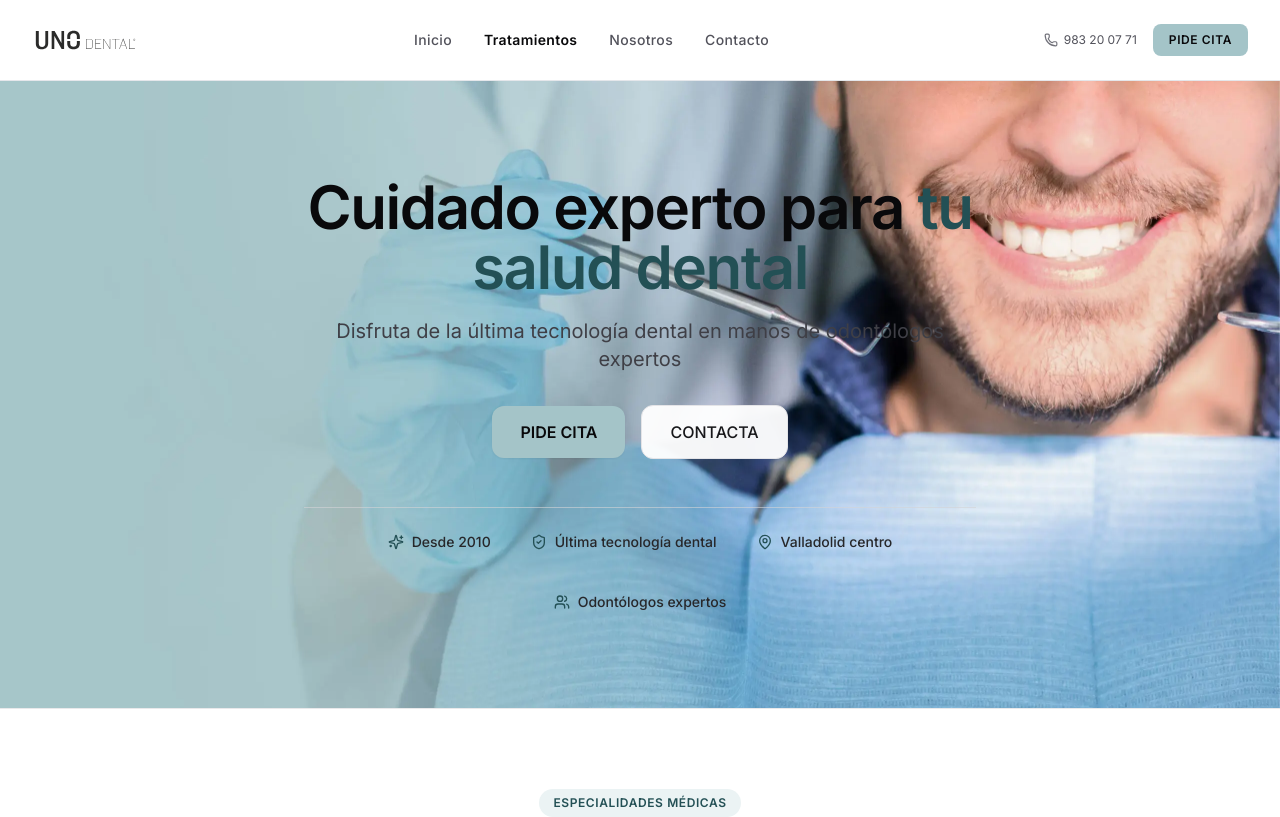
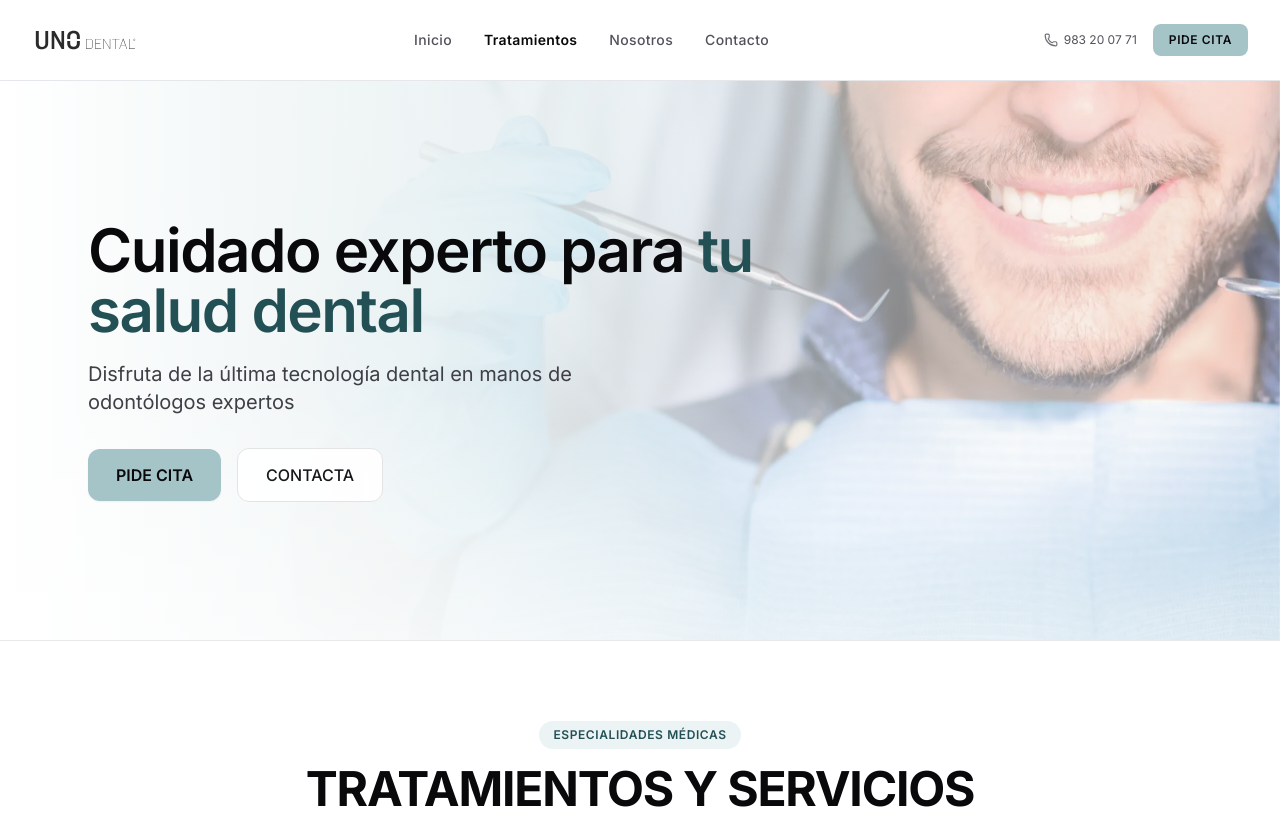
Before and after one commit to victooorltt/unodental, a Next.js app: page /tratamientos-y-servicios in a window 1280 px wide. Shown: the top 817 px of the page. Built offline with nearby package versions, Linux system fonts and the light colour scheme.

Commit message:
fix(hero): enhance overlay opacity, left-align Tratamientos hero, and make credentials row single-line on Inicio only

```diff
--- a/app/contacto/page.tsx
+++ b/app/contacto/page.tsx
@@ -75,7 +75,7 @@ export default function ContactoPage() {
           label: "ENVIAR EMAIL",
           href: `mailto:${tokens.contact.email}`,
         }}
-        showCredentials={true}
+        showCredentials={false}
       />
 
       {/* 2. Sección principal de 2 columnas */}
--- a/app/el-equipo/page.tsx
+++ b/app/el-equipo/page.tsx
@@ -111,6 +111,8 @@ export default function ElEquipoPage() {
         imageSrc="/images/el-equipo.webp"
         imageAlt="Equipo completo de Uno Dental en Valladolid"
         imagePosition="object-[center_35%]"
+        overlayOpacity="high"
+        showCredentials={false}
         primaryCta={{
           label: "PIDE TU CITA",
           href: "/contacto",
@@ -119,7 +121,6 @@ export default function ElEquipoPage() {
           label: "CONTACTA",
           href: `tel:${tokens.contact.phoneTel}`,
         }}
-        showCredentials={true}
       />
 
       {/* 2. Narrative / Vision (Deep Petrol Contrast Section, inspired by Bostak) */}
--- a/app/globals.css
+++ b/app/globals.css
@@ -35,3 +35,13 @@ body {
   background-color: #EBF3F4;
   color: #111111;
 }
+
+@layer utilities {
+  .no-scrollbar::-webkit-scrollbar {
+    display: none;
+  }
+  .no-scrollbar {
+    -ms-overflow-style: none;
+    scrollbar-width: none;
+  }
+}
--- a/app/tratamientos-y-servicios/page.tsx
+++ b/app/tratamientos-y-servicios/page.tsx
@@ -147,6 +147,8 @@ export default function TratamientosPage() {
         imageSrc="/images/hero-tratamientos.webp"
         imageAlt="Tratamientos y servicios Uno Dental"
         imagePosition="object-center"
+        align="left"
+        showCredentials={false}
         primaryCta={{
           label: "PIDE CITA",
           href: "/contacto",
@@ -155,7 +157,6 @@ export default function TratamientosPage() {
           label: "CONTACTA",
           href: `tel:${tokens.contact.phoneTel}`,
         }}
-        showCredentials={true}
       />
 
       {/* 2. Intro Section */}
--- a/components/PageHero.tsx
+++ b/components/PageHero.tsx
@@ -18,6 +18,8 @@ export interface PageHeroProps {
     href: string;
   };
   showCredentials?: boolean;
+  align?: "center" | "left";
+  overlayOpacity?: "default" | "high" | "left-gradient";
   minHeight?: string;
   imagePosition?: string;
   children?: React.ReactNode;
@@ -32,18 +34,22 @@ export function PageHero({
   imageAlt,
   primaryCta,
   secondaryCta,
-  showCredentials = true,
-  minHeight = "min-h-[520px] lg:min-h-[600px]",
+  showCredentials = false,
+  align = "center",
+  overlayOpacity = "default",
+  minHeight = "min-h-[500px] lg:min-h-[560px]",
   imagePosition = "object-center",
   children,
   className,
 }: PageHeroProps) {
   const heroDescription = subtitle || description;
+  const isLeft = align === "left";
 
   return (
     <section
       className={cn(
-        "relative overflow-hidden bg-white flex items-center justify-center border-b border-zinc-200/80",
+        "relative overflow-hidden bg-white flex items-center border-b border-zinc-200/80",
+        isLeft ? "justify-start" : "justify-center",
         minHeight,
         className
       )}
@@ -57,19 +63,45 @@ export function PageHero({
           fetchPriority="high"
           loading="eager"
         />
-        {/* Subtle translucent white overlay to ensure flawless readability while preserving image beauty */}
-        <div className="absolute inset-0 bg-gradient-to-b from-white/82 via-white/60 to-white/78" />
+
+        {/* Dynamic translucent overlay based on opacity requirements */}
+        {overlayOpacity === "high" ? (
+          // Bastante opacidad para máxima legibilidad (Nosotros)
+          <>
+            <div className="absolute inset-0 bg-white/92" />
+            <div className="absolute inset-0 bg-gradient-to-b from-white/95 via-white/90 to-white/95" />
+          </>
+        ) : overlayOpacity === "left-gradient" || isLeft ? (
+          // Degradado hacia la derecha para texto a la izquierda (Tratamientos)
+          <>
+            <div className="absolute inset-0 bg-gradient-to-r from-white via-white/92 to-white/35" />
+            <div className="absolute inset-0 bg-gradient-to-t from-white/60 via-transparent to-transparent" />
+          </>
+        ) : (
+          // Opacidad equilibrada para Inicio y Contacto
+          <div className="absolute inset-0 bg-gradient-to-b from-white/90 via-white/84 to-white/88" />
+        )}
       </div>
 
-      {/* Centered content container directly over image */}
-      <div className="relative z-10 mx-auto max-w-5xl px-6 py-16 lg:py-24 text-center w-full">
-        <div className="max-w-3xl mx-auto">
+      {/* Content container */}
+      <div
+        className={cn(
+          "relative z-10 mx-auto max-w-6xl px-6 py-16 lg:py-24 w-full",
+          isLeft ? "text-left" : "text-center"
+        )}
+      >
+        <div className={cn(isLeft ? "max-w-2xl text-left" : "max-w-3xl mx-auto")}>
           <h1 className="text-4xl sm:text-5xl lg:text-6xl font-semibold tracking-tight text-zinc-950 leading-[1.14]">
             {title}
           </h1>
 
           {heroDescription && (
-            <div className="mt-5 text-lg sm:text-xl text-zinc-700 leading-relaxed font-normal max-w-2xl mx-auto">
+            <div
+              className={cn(
+                "mt-5 text-lg sm:text-xl text-zinc-700 leading-relaxed font-normal",
+                isLeft ? "max-w-xl" : "max-w-2xl mx-auto"
+              )}
+            >
               {typeof heroDescription === "string" ? (
                 <p>{heroDescription}</p>
               ) : (
@@ -79,7 +111,12 @@ export function PageHero({
           )}
 
           {(primaryCta || secondaryCta || children) && (
-            <div className="mt-8 flex flex-wrap items-center justify-center gap-4">
+            <div
+              className={cn(
+                "mt-8 flex flex-wrap items-center gap-4",
+                isLeft ? "justify-start" : "justify-center"
+              )}
+            >
               {primaryCta && (
                 <Button href={primaryCta.href} variant="primary" size="lg">
                   {primaryCta.label}
@@ -95,24 +132,27 @@ export function PageHero({
           )}
         </div>
 
-        {/* Credentials row beneath buttons */}
+        {/* Credentials row beneath buttons — SOLO en Inicio y en UNA SOLA LÍNEA (sin salto) */}
         {showCredentials && (
-          <div className="mt-12 pt-6 border-t border-zinc-300/60 max-w-2xl mx-auto">
-            <div className="flex flex-wrap items-center justify-center gap-6 sm:gap-8 lg:gap-10 text-xs sm:text-sm font-medium text-zinc-800">
-              <div className="inline-flex items-center gap-2">
-                <Sparkles className="h-4 w-4 text-[#235055] shrink-0" />
+          <div className="mt-12 pt-6 border-t border-zinc-300/60 max-w-4xl mx-auto overflow-hidden">
+            <div className="flex flex-nowrap items-center justify-center gap-2 sm:gap-4 md:gap-6 lg:gap-8 text-[11px] sm:text-xs md:text-sm font-medium text-zinc-800 whitespace-nowrap overflow-x-auto no-scrollbar">
+              <div className="inline-flex items-center gap-1 sm:gap-1.5 shrink-0">
+                <Sparkles className="h-3.5 w-3.5 sm:h-4 sm:w-4 text-[#235055] shrink-0" />
                 <span>Desde 2010</span>
               </div>
-              <div className="inline-flex items-center gap-2">
-                <ShieldCheck className="h-4 w-4 text-[#235055] shrink-0" />
+              <span className="text-zinc-300 shrink-0 font-normal">·</span>
+              <div className="inline-flex items-center gap-1 sm:gap-1.5 shrink-0">
+                <ShieldCheck className="h-3.5 w-3.5 sm:h-4 sm:w-4 text-[#235055] shrink-0" />
                 <span>Última tecnología dental</span>
               </div>
-              <div className="inline-flex items-center gap-2">
-                <MapPin className="h-4 w-4 text-[#235055] shrink-0" />
+              <span className="text-zinc-300 shrink-0 font-normal">·</span>
+              <div className="inline-flex items-center gap-1 sm:gap-1.5 shrink-0">
+                <MapPin className="h-3.5 w-3.5 sm:h-4 sm:w-4 text-[#235055] shrink-0" />
                 <span>Valladolid centro</span>
               </div>
-              <div className="inline-flex items-center gap-2">
-                <Users className="h-4 w-4 text-[#235055] shrink-0" />
+              <span className="text-zinc-300 shrink-0 font-normal">·</span>
+              <div className="inline-flex items-center gap-1 sm:gap-1.5 shrink-0">
+                <Users className="h-3.5 w-3.5 sm:h-4 sm:w-4 text-[#235055] shrink-0" />
                 <span>Odontólogos expertos</span>
               </div>
             </div>
```
